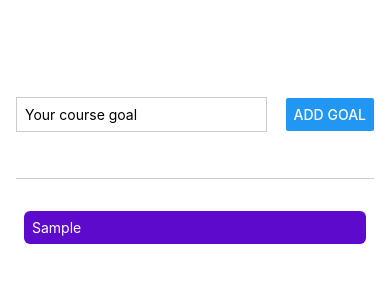
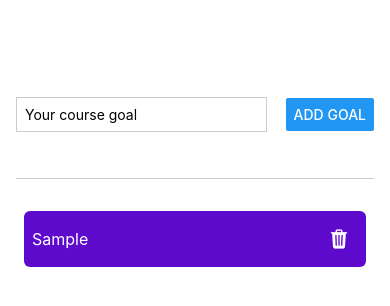
Before and after one commit to deXterbed/RNCourse, a React Native app: screen / in a window 390 px wide. Both pictures are taken after typing "Sample" into the empty fields and a click on the button "ADD GOAL". Shown: the top 306 px of the page. Built offline with nearby package versions, Linux system fonts and the light colour scheme.

Commit message:
Add delete functionality to GoalItem component

```diff
--- a/App.js
+++ b/App.js
@@ -15,13 +15,22 @@ export default function App() {
     ]);
   };
 
+  const deleteGoal = (key) => {
+    setGoals((prevGoals) => prevGoals.filter((goal) => goal.key !== key));
+  };
+
   return (
     <View style={styles.appContainer}>
       <GoalInput onAddGoal={addGoal} />
       <View style={styles.goalsContainer}>
         <FlatList
           data={goals}
-          renderItem={({ item }) => <GoalItem text={item.text} />}
+          renderItem={({ item }) => (
+            <GoalItem
+              text={item.text}
+              onDeleteItem={deleteGoal.bind(this, item.key)}
+            />
+          )}
         />
       </View>
     </View>
--- a/components/GoalItem/index.js
+++ b/components/GoalItem/index.js
@@ -1,8 +1,16 @@
-import { View, Text, StyleSheet } from "react-native";
+import { View, Text, StyleSheet, Pressable } from "react-native";
+import { Ionicons } from "@expo/vector-icons";
 
-const GoalItem = ({ text }) => (
+const GoalItem = ({ text, onDeleteItem, id }) => (
   <View style={styles.goalItemContainer}>
     <Text style={styles.goalItem}>{text}</Text>
+    <Pressable
+      onPress={onDeleteItem}
+      style={styles.deleteButton}
+      android_ripple={{ color: "#fff3" }}
+    >
+      <Ionicons name="trash" size={22} color="white" />
+    </Pressable>
   </View>
 );
 
@@ -12,9 +20,17 @@ const styles = StyleSheet.create({
     padding: 8,
     borderRadius: 6,
     backgroundColor: "#5e0acc",
+    flexDirection: "row",
+    alignItems: "center",
+    justifyContent: "space-between",
   },
   goalItem: {
     color: "#fff",
+    fontSize: 16,
+  },
+  deleteButton: {
+    padding: 8,
+    borderRadius: 16,
   },
 });
 
```
